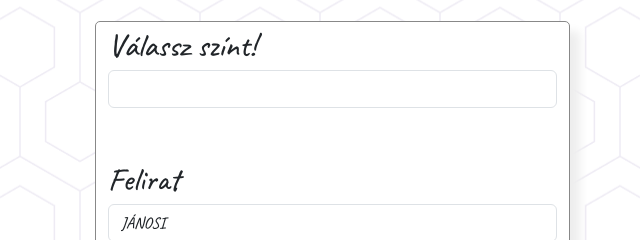
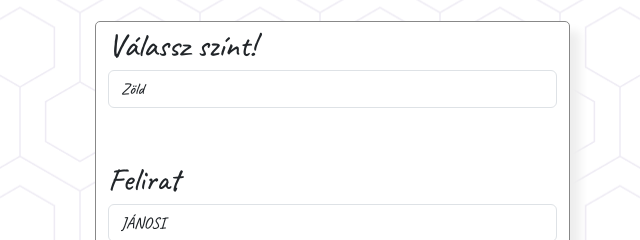
Before and after one commit to CourtesyHUN/polorendeles, a plain HTML site: page index.html in a window 1280 px wide. Shown: the part 131-371 px from the top of the page, 640-1280 px from the left. Drawn offline with Linux system fonts and the light colour scheme; a web font is replaced by a local one.

Commit message:
7. feladat

```diff
--- a/index.html
+++ b/index.html
@@ -27,6 +27,11 @@
                 <div class="form-group">
                     <label>Válassz színt!</label>
                     <select class="form-control">
+                        <option value="zold">Zöld</option>
+                        <option value="kek">Kék</option>
+                        <option value="narancs">Narancs</option>
+                        <option value="piros">Piros</option>
+                        <option value="szurke">Szürke</option>
                     </select>
                 </div>
                 <div class="form-group mt-5">
```
